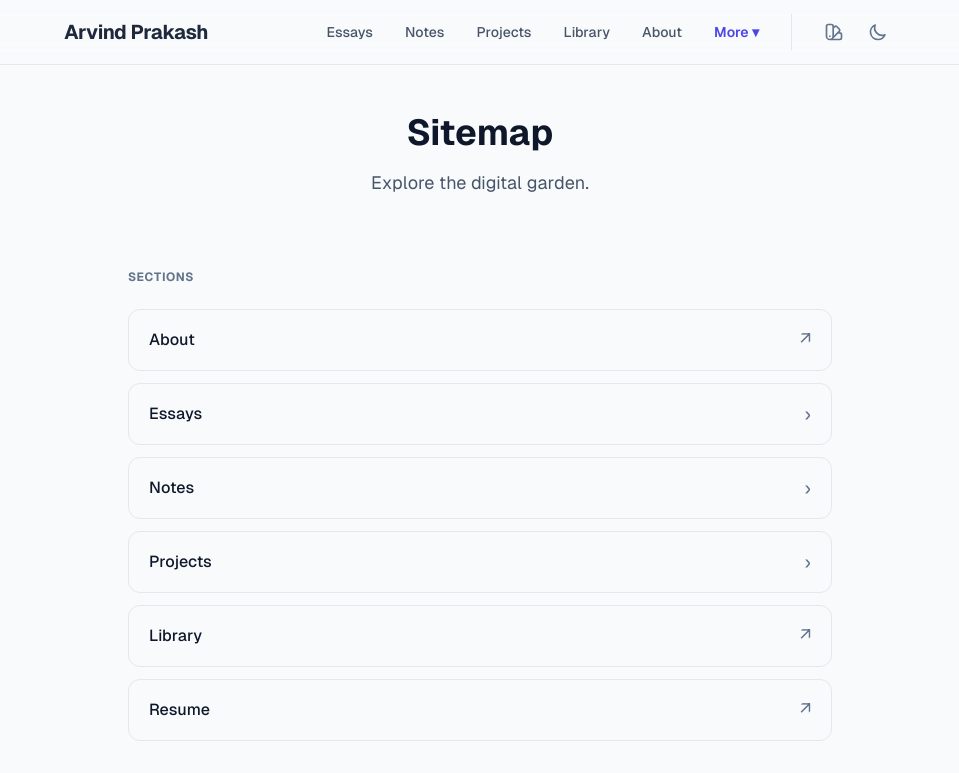
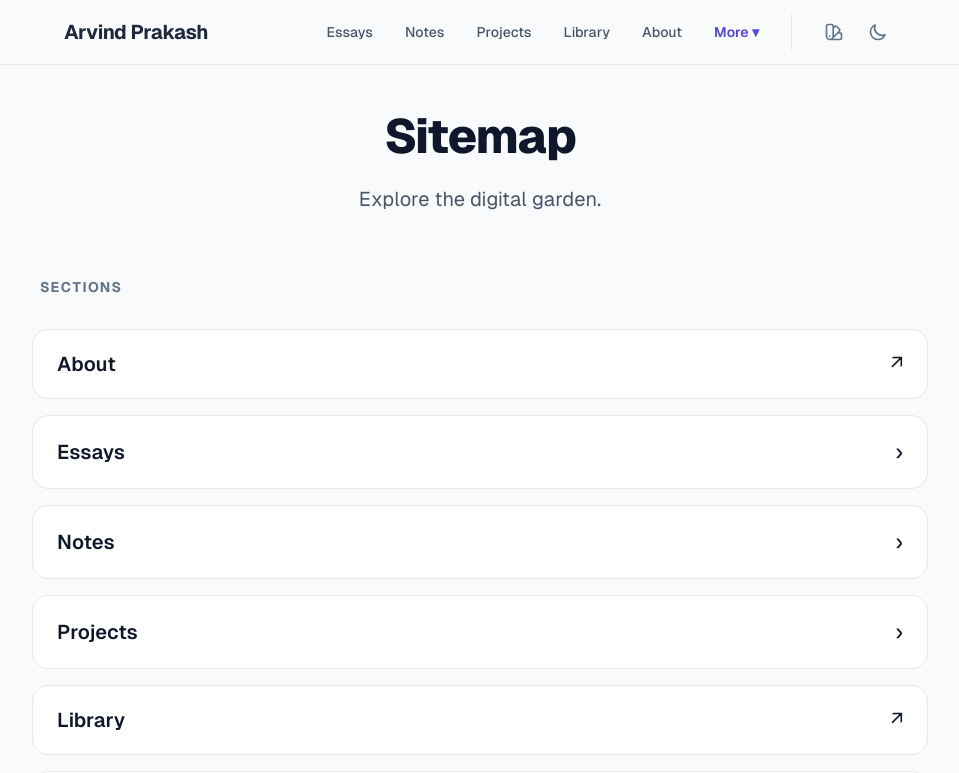
Before and after one commit to DrNightmare/blog-v2, a Next.js app: page /sitemap in a window 1280 px wide. Shown: the top 773 px of the page, without its empty margins (160-1119 px from the left). Built offline with nearby package versions, Linux system fonts and the light colour scheme.

Commit message:
chore: cleanup sitemap

```diff
--- a/src/app/sitemap/page.tsx
+++ b/src/app/sitemap/page.tsx
@@ -13,11 +13,11 @@ export default async function SitemapPage() {
     return (
         <div className="min-h-screen py-12 px-4 sm:px-6">
             <main className="max-w-7xl mx-auto">
-                <div className="text-center mb-10">
-                    <h1 className="text-3xl sm:text-4xl font-bold text-foreground mb-4">
+                <div className="text-center mb-16">
+                    <h1 className="text-4xl sm:text-5xl font-extrabold text-foreground mb-6 tracking-tight">
                         Sitemap
                     </h1>
-                    <p className="text-lg text-text-secondary max-w-2xl mx-auto">
+                    <p className="text-xl text-text-secondary">
                         Explore the digital garden.
                     </p>
                 </div>
--- a/src/components/InteractiveSitemap.tsx
+++ b/src/components/InteractiveSitemap.tsx
@@ -39,12 +39,12 @@ export default function InteractiveSitemap({ root }: InteractiveSitemapProps) {
     };
 
     return (
-        <div className="w-full max-w-3xl mx-auto min-h-[600px] overflow-hidden">
-            <div className="p-6 md:p-8 overflow-y-auto">
+        <div className="w-full max-w-4xl mx-auto min-h-[500px]">
+            <div className="p-4 md:p-0">
                 {!selectedCategory ? (
                     // Categories View
-                    <div className="space-y-3">
-                        <h2 className="text-xs font-bold text-text-muted uppercase tracking-wider mb-6">
+                    <div className="space-y-4 animate-in fade-in slide-in-from-bottom-4 duration-500 ease-out">
+                        <h2 className="text-sm font-bold text-text-muted uppercase tracking-widest mb-8 px-2">
                             Sections
                         </h2>
                         {categories.map((category) => {
@@ -54,19 +54,20 @@ export default function InteractiveSitemap({ root }: InteractiveSitemapProps) {
                                     key={category.title}
                                     onClick={() => handleCategoryClick(category)}
                                     className={cn(
-                                        "w-full text-left px-5 py-4 rounded-xl transition-all duration-200 flex items-center justify-between group",
-                                        "text-foreground hover:text-primary bg-background/40 hover:bg-background/70",
-                                        "border border-border/30 hover:border-border/40",
-                                        "hover:shadow-sm hover:scale-[1.01] active:scale-[0.99]"
+                                        "w-full text-left px-6 py-5 rounded-2xl transition-all duration-300 flex items-center justify-between group",
+                                        "bg-surface border border-border/50 hover:border-primary/20",
+                                        "hover:shadow-lg hover:shadow-primary/5 hover:translate-x-1"
                                     )}
                                 >
-                                    <span className="font-medium transition-colors">{category.title}</span>
+                                    <span className="text-xl font-semibold text-foreground group-hover:text-primary transition-colors">
+                                        {category.title}
+                                    </span>
                                     {hasChildren ? (
-                                        <span className="text-xl text-text-muted group-hover:text-primary transition-all group-hover:translate-x-1">
+                                        <span className="text-2xl text-text-muted/50 group-hover:text-primary transition-all duration-300 group-hover:translate-x-2">
                                             ›
                                         </span>
                                     ) : (
-                                        <span className="text-lg text-text-muted group-hover:text-primary transition-all group-hover:-translate-y-0.5 group-hover:translate-x-0.5">
+                                        <span className="text-xl text-text-muted/50 group-hover:text-primary transition-all duration-300 group-hover:-translate-y-1 group-hover:translate-x-1">
                                             ↗
                                         </span>
                                     )}
@@ -76,49 +77,51 @@ export default function InteractiveSitemap({ root }: InteractiveSitemapProps) {
                     </div>
                 ) : (
                     // Children View with Back Button
-                    <div className="space-y-6">
-                        {/* Back Button */}
+                    <div className="space-y-8 animate-in fade-in slide-in-from-right-8 duration-500 ease-out">
+                        {/* Header Area */}
+                        <div className="flex flex-col gap-6 border-b border-border/40 pb-6">
                             <button
                                 onClick={handleBack}
-                            className="flex items-center gap-2 text-text-secondary hover:text-primary transition-colors px-1 py-2 -ml-1 rounded-lg hover:bg-background/40"
+                                className="flex items-center gap-2 text-text-secondary hover:text-primary transition-colors self-start group px-3 py-1.5 rounded-full hover:bg-surface"
                             >
-                            <span>←</span>
-                            <span className="font-medium">Back</span>
+                                <span className="text-lg transition-transform group-hover:-translate-x-1">←</span>
+                                <span className="font-medium">Back to Sections</span>
                             </button>
 
-                        {/* Category Header */}
-                        <div className="pb-6">
-                            <h3 className="text-2xl font-bold text-foreground">
+                            <div>
+                                <h3 className="text-3xl font-bold text-foreground">
                                     {selectedCategory.title}
                                 </h3>
                                 {selectedCategory.url && (
                                     <Link
                                         href={selectedCategory.url}
-                                    className="text-sm text-primary hover:underline mt-1 inline-block"
+                                        className="text-base text-primary/80 hover:text-primary hover:underline mt-2 inline-flex items-center gap-1"
                                     >
-                                    Visit Page &rarr;
+                                        Visit Main Page <span>↗</span>
                                     </Link>
                                 )}
+                            </div>
                         </div>
 
                         {/* Children Items */}
                         {selectedCategory.children && selectedCategory.children.length > 0 ? (
-                            <div className="grid gap-3 sm:grid-cols-2">
-                                {selectedCategory.children.map((item) => (
+                            <div className="grid gap-4 sm:grid-cols-2">
+                                {selectedCategory.children.map((item, idx) => (
                                     <Link
                                         key={item.title}
                                         href={item.url || "#"}
-                                        className="group block p-4 rounded-xl bg-background/40 hover:bg-background/70 border border-border/30 hover:border-border/40 transition-all duration-200 hover:shadow-sm hover:scale-[1.01] active:scale-[0.99]"
+                                        className="group block p-5 rounded-2xl bg-surface border border-border/50 hover:border-primary/20 transition-all duration-300 hover:shadow-lg hover:shadow-primary/5 hover:-translate-y-1"
+                                        style={{ animationDelay: `${idx * 50}ms` }}
                                     >
-                                        <div className="font-medium text-foreground group-hover:text-primary transition-colors">
+                                        <div className="font-semibold text-lg text-foreground group-hover:text-primary transition-colors">
                                             {item.title}
                                         </div>
                                     </Link>
                                 ))}
                             </div>
                         ) : (
-                            <div className="flex flex-col items-center justify-center h-48 text-text-muted text-sm space-y-2">
-                                <p>No sub-items in this section.</p>
+                            <div className="flex flex-col items-center justify-center h-64 text-text-muted space-y-4 bg-surface/30 rounded-3xl border border-dashed border-border/50">
+                                <p className="text-lg">No sub-items in this section</p>
                             </div>
                         )}
                     </div>
```
Lines whose indentation alone changed are shown as unchanged.
